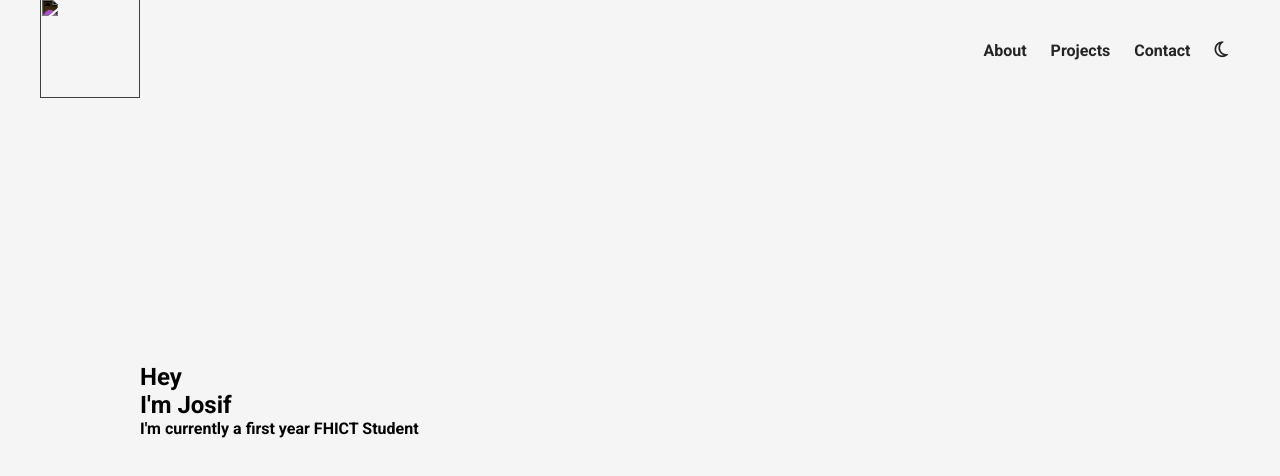
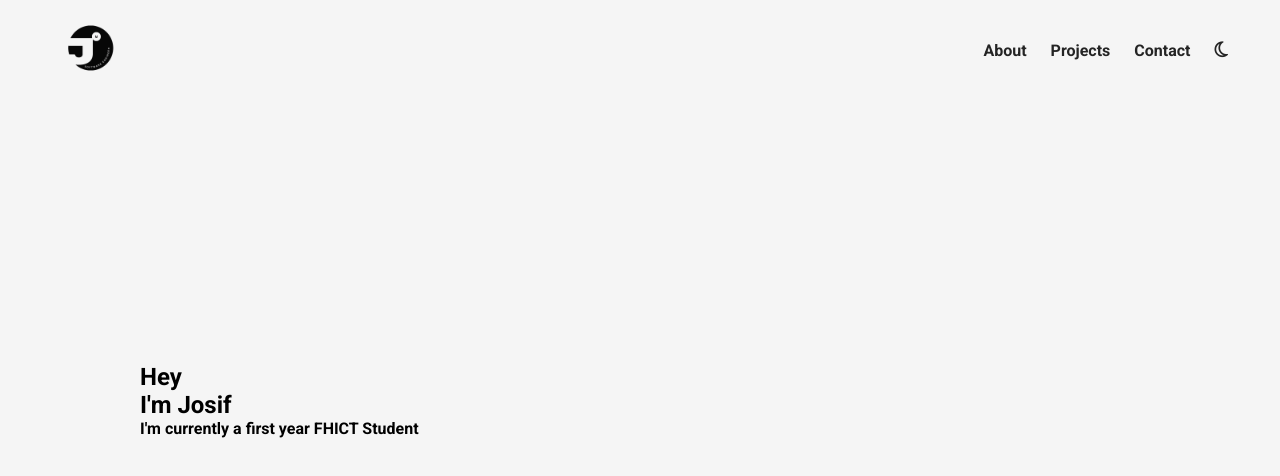
Before and after one commit to neverlinked/E-Portfolio, a plain HTML site: page index.html in a window 1280 px wide. Drawn offline with Linux system fonts and the light colour scheme; the site is published under a folder, as on GitHub Pages, so addresses that start at the root find nothing.

Commit message:
Update index.html

```diff
--- a/index.html
+++ b/index.html
@@ -12,7 +12,7 @@
     <section id="section-main-page">
         <nav>
             <figure>
-                <img id="personal-logo" src="/assets/logo-jm.png" alt="">
+                <img id="personal-logo" src="assets/logo-jm.png" alt="">
             </figure>
             <ul class="nav__link--list">
                 <li class="nav__link">
```
